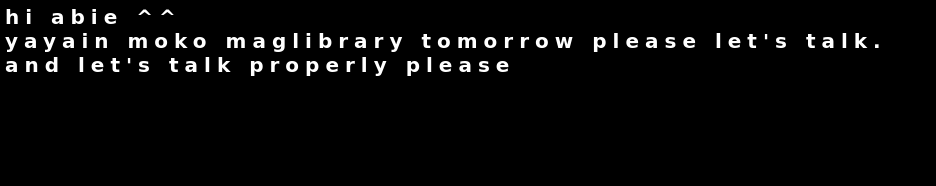
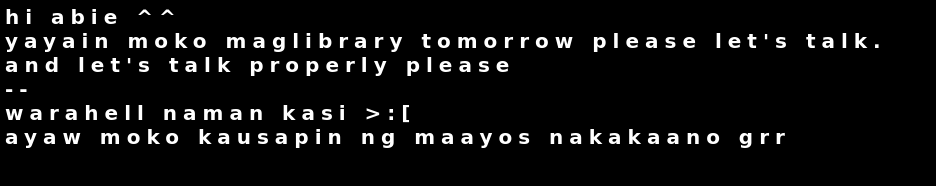
Before and after one commit to Nickozszs/Nickozszs.github.io, a plain HTML site: page index.html in a window 1280 px wide. Shown: the whole page, without its empty margins (0-936 px from the left). Drawn offline with Linux system fonts and the light colour scheme; a web font is replaced by a local one.

Commit message:
Update index.html

```diff
--- a/index.html
+++ b/index.html
@@ -19,6 +19,9 @@ background-color: #000000;
         <div>hi abie ^^ </div>
         <div>yayain moko maglibrary tomorrow please let's talk. </div>
         <div>and let's talk properly please</div>
+        <div>--</div>
+        <div>warahell naman kasi >:[ </div>
+        <div>ayaw moko kausapin ng maayos nakakaano grr</div>
         <div id="typedtext"></div>
         <script src=""></script>
     </body>
```
